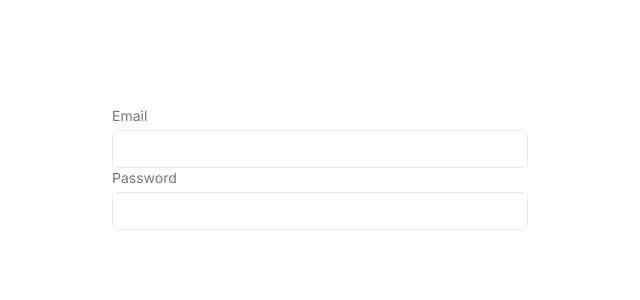
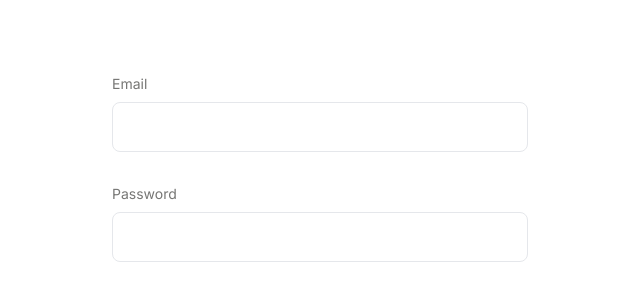
Before and after one commit to michebi/login, a Next.js app in the folder login-ui-kit/: page / in a window 1280 px wide. Shown: the part 232-532 px from the top of the page, without its empty margins (0-640 px from the left). Built offline with nearby package versions, Linux system fonts and the light colour scheme.

Commit message:
Spacing/Size changes

```diff
--- a/login-ui-kit/src/app/components/InputField.tsx
+++ b/login-ui-kit/src/app/components/InputField.tsx
@@ -26,7 +26,7 @@ const InputField: React.FC<InputFieldProps> = ({
 }) => {
   // Define base classes
   let inputClasses =
-    "text text-base text-font-primary bg-background-secondary-default border border-border-primary focus:border-border-brand mt-1 block w-full px-3 py-2 rounded-md placeholder-font-placeholder focus:outline-none focus:ring focus:ring-border-focus sm:text-sm transition duration-300 ease-in-out";
+    "text text-base text-font-primary bg-background-secondary-default border border-border-primary focus:border-border-brand mt-2 block w-full px-4 py-3 rounded-lg placeholder-font-placeholder focus:outline-none focus:ring focus:ring-border-focus sm:text-base transition duration-300 ease-in-out";
 
 
   // Conditionally apply styles based on props
--- a/login-ui-kit/src/app/page.tsx
+++ b/login-ui-kit/src/app/page.tsx
@@ -11,7 +11,7 @@ export default function Home() {
         <div className="flex w-full flex-1 justify-center items-center">
 
           {/* Form Container  */}
-          <div className="flex flex-col justify-center items-stretch min-w-[416px]">
+          <div className="flex flex-col justify-center items-stretch gap-8 min-w-[416px]">
 
           {/* Email Input Field */}
           <InputField
```
Also changed, not shown: login-ui-kit/package.json (+6 -6 lines), 1 other file (tests, documents, lock files or other folders).
